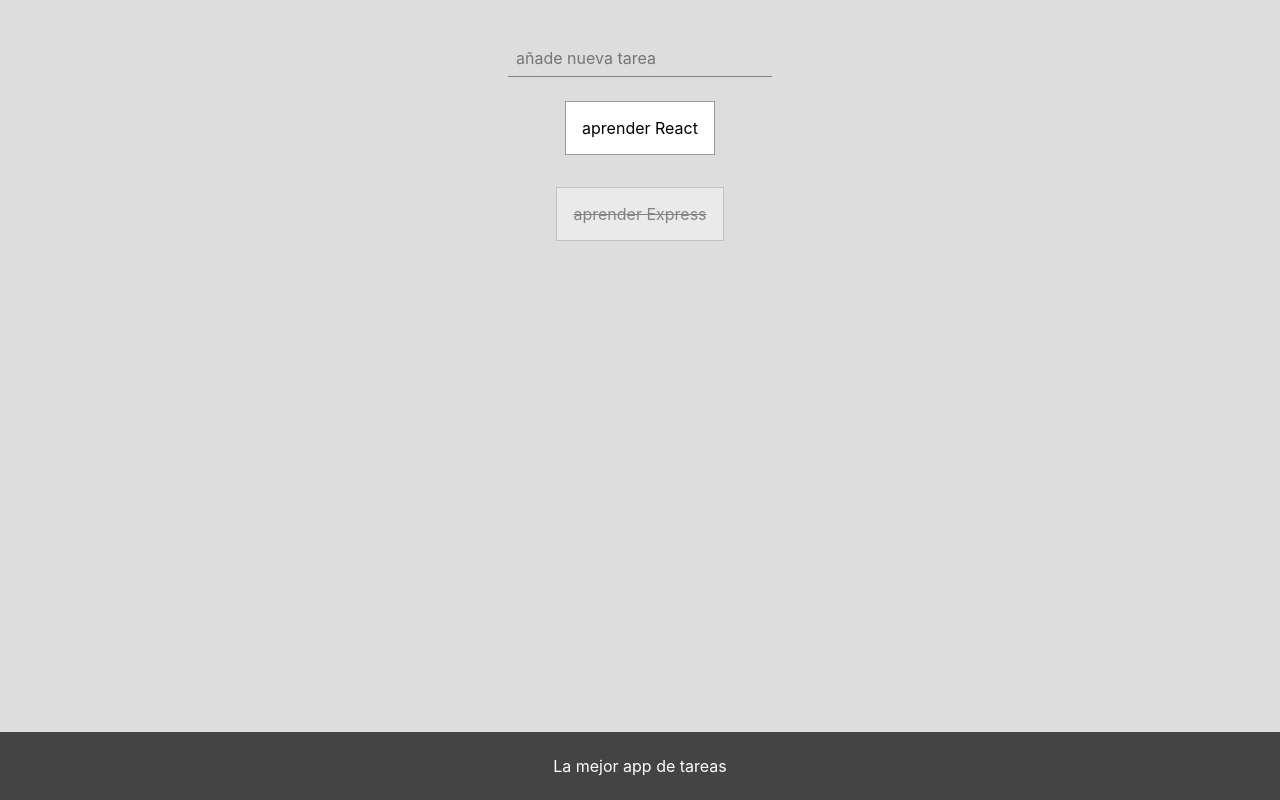
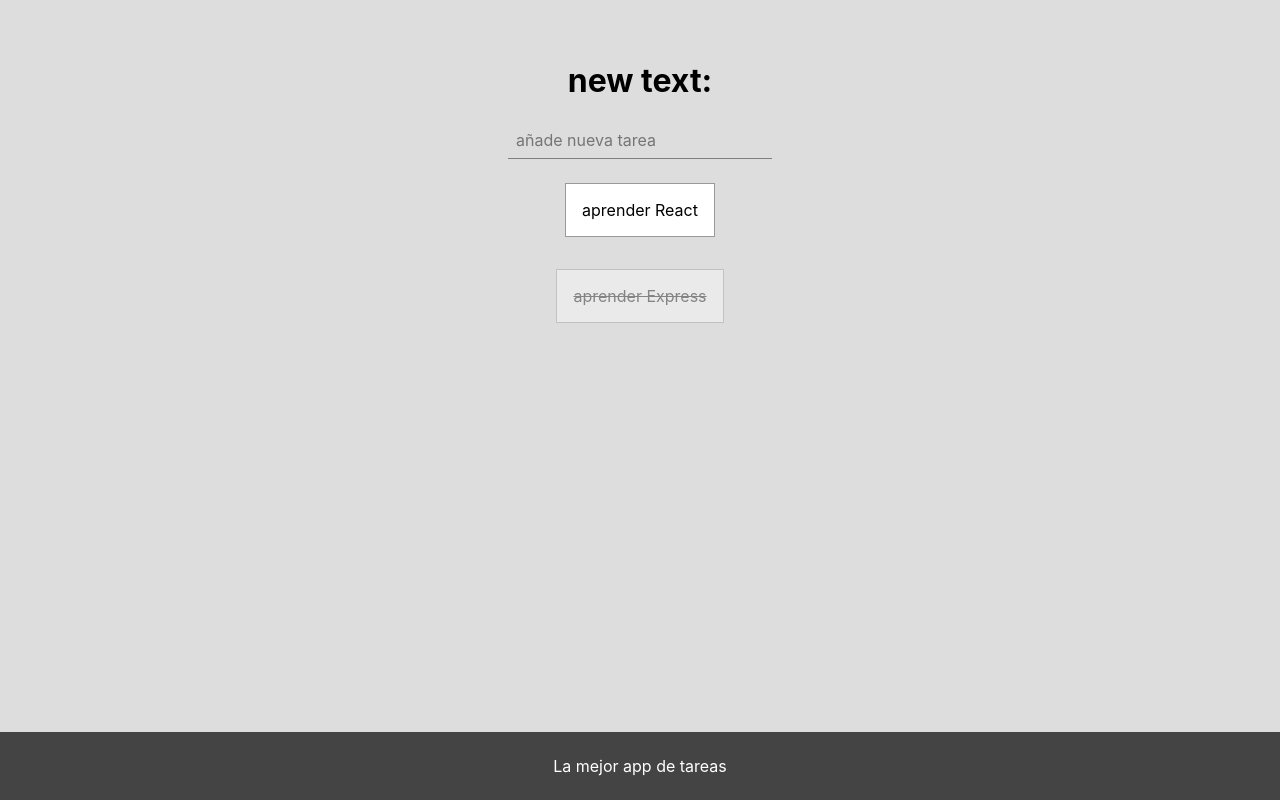
Before and after one commit to GeeksHubsAcademy/tareas-react-reach-router, a React (Create React App) app: page / in a window 1280 px wide. Built offline with nearby package versions, Linux system fonts and the light colour scheme.

Commit message:
add todo done

```diff
--- a/src/App.js
+++ b/src/App.js
@@ -11,13 +11,24 @@ class App extends React.Component {
     todos: [
       {
         text:'aprender React',
-        completed:false
+        completed:false,
+        id:0
       },
       {
         text: 'aprender Express',
-        completed: true
+        completed: true,
+        id:1
       },
     ]
+  }
+
+  addTodo = (text) => {
+    const newTodo = {
+      text,
+      completed:false,
+      id: Date.now()
+    }
+    this.setState({ todos: [newTodo, ...this.state.todos ]      })
   }
 
 
@@ -27,7 +38,7 @@ class App extends React.Component {
       <div className="App">
         <main>
           <Router>
-            <TodosList path="/"  todos={this.state.todos}  />
+            <TodosList path="/" todos={this.state.todos} onNewTodo={this.addTodo}/>
             <TodoDetail path="/todo/:id" />
             <NotFound path="*" />
           </Router>
--- a/src/views/TodosList.jsx
+++ b/src/views/TodosList.jsx
@@ -1,17 +1,41 @@
+
 import React from 'react'
 import './TodosList.scss'
 
 
-const TodosList = props => {
+class TodosList extends React.Component {
+    state = {
+        newTodoText: ''
+    }
+
+    handleChange = (event) => {
+        this.setState({ newTodoText: event.target.value });
+    }
+    onKeyPress = (event) => {
+        if (event.charCode === 13) {
+            this.props.onNewTodo(event.target.value)
+            this.setState({ newTodoText: '' });
+        }
+    }
+
+
+    render() {
 
         return (
             <div className="TodosList">
                 <div className="addTodo">
-                <input type="text" placeholder="añade nueva tarea"/>
+                    <h1>new text: {this.state.newTodoText}</h1>
+                    <input
+                        type="text"
+                        placeholder="añade nueva tarea"
+                        value={this.state.newTodoText}
+                        onChange={this.handleChange}
+                        onKeyPress={this.onKeyPress}
+                    />
                 </div>
                 <div className="allTodos">
-                {props.todos.map(todo => (
-                    <div className={`todo ${todo.completed ? 'completed': ''}`}>
+                    {this.props.todos.map(todo => (
+                        <div key={todo.id}   className={`todo ${todo.completed ? 'completed' : ''}`}>
                             <span className="text">{todo.text}</span>
                         </div>
                     ))}
@@ -22,6 +46,7 @@ const TodosList = props => {
 
 
     }
+}
 
 
 
--- a/src/views/TodosList.scss
+++ b/src/views/TodosList.scss
@@ -1,7 +1,8 @@
 .TodosList {
   .addTodo {
     display: flex;
-    flex-direction: row;
+    flex-direction: column;
+    align-items: center;
     justify-content: center;
     padding: 0.5em;
     input {
```
Lines whose indentation alone changed are shown as unchanged.
